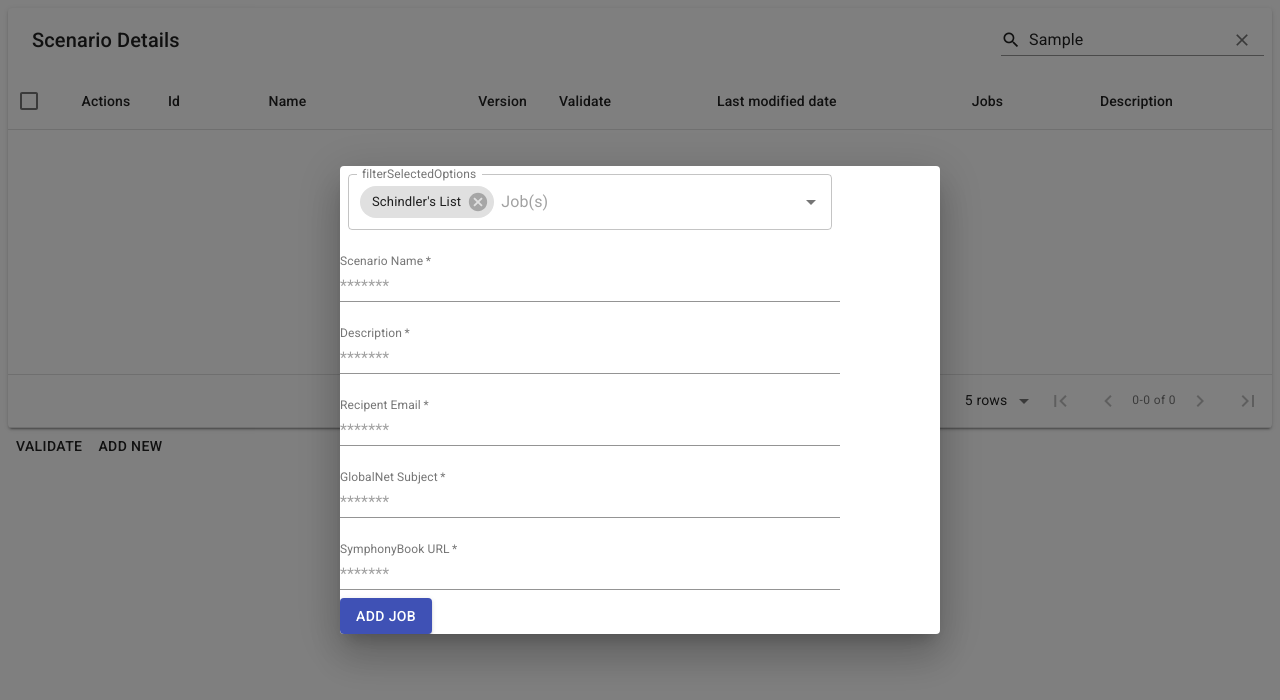
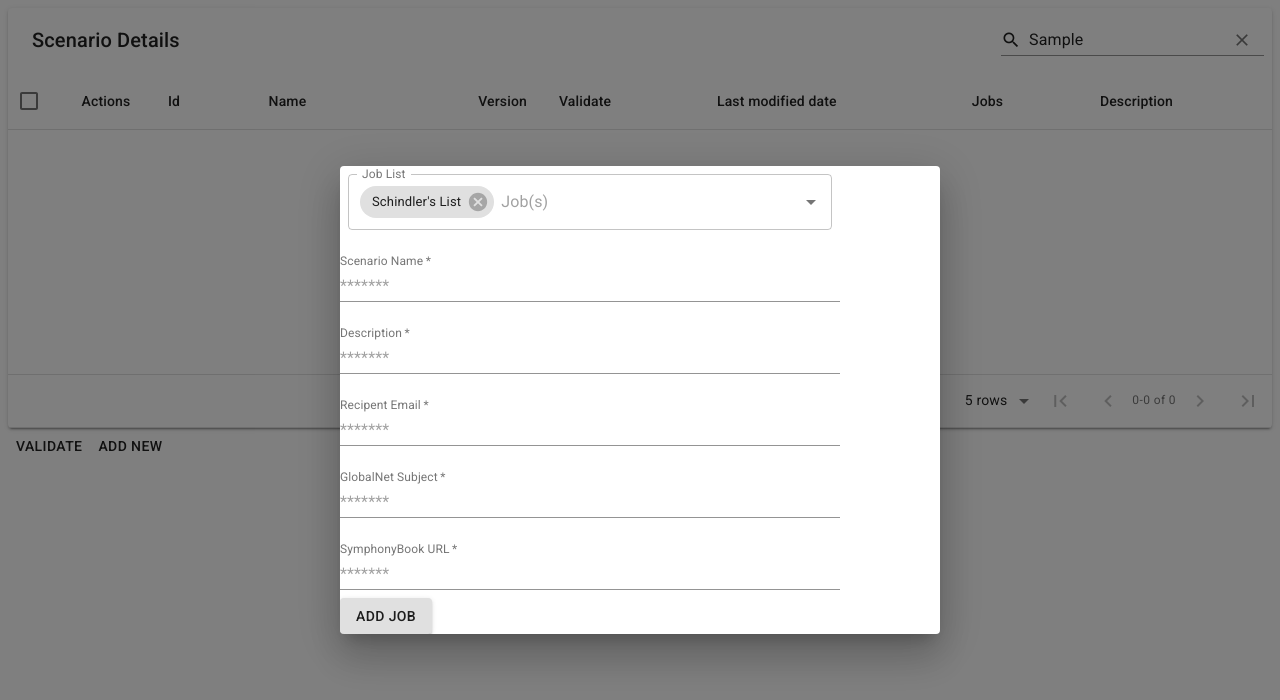
Before and after one commit to charan1922/exampleui20, a React (Create React App) app: page / in a window 1280 px wide. Both pictures are taken after typing "Sample" into the empty fields and a click on the button "ADD NEW". Shown: the top 700 px of the page. Built offline with nearby package versions, Linux system fonts and the light colour scheme.

Commit message:
fix addJob

```diff
--- a/src/App2.js
+++ b/src/App2.js
@@ -62,6 +62,22 @@ export default function MaterialTableDemo() {
   const [tableData, setTableData] = React.useState([]);
 
 
+
+  const addData = (newData) => {
+    console.log(newData)
+    setTimeout(() => {
+      setState(prevState => {
+        const data = [...prevState.data];
+        data.push(newData);
+        return { ...prevState, data };
+      });
+      setDialogOpen(false)
+    }, 600);
+
+
+  }
+
+
   const handleClick = newPlacement => event => {
     setAnchorEl(event.currentTarget);
     setOpen(prev => placement !== newPlacement || !prev);
@@ -72,7 +88,7 @@ export default function MaterialTableDemo() {
 
   return (
     <>
-      <Dialog open={dialogOpen} onClose={() => setDialogOpen(false)} fullWidth> <App4 /> </Dialog>
+      <Dialog open={dialogOpen} onClose={() => setDialogOpen(false)} fullWidth> <App4 addData={addData} /> </Dialog>
       <Popper open={open} anchorEl={anchorEl} placement={placement} transition>
         {({ TransitionProps }) => (
           <Fade {...TransitionProps} timeout={350}>
--- a/src/App4.js
+++ b/src/App4.js
@@ -20,7 +20,7 @@ const useStyles = makeStyles(theme => ({
     },
 }));
 
-const AddNewJob = () => {
+const AddNewJob = (props) => {
     const classes = useStyles();
 
     return (
@@ -30,13 +30,12 @@ const AddNewJob = () => {
                 validationSchema={passwordSchema}
                 onSubmit={(values) => {
                     const { jobList, scenarioName, desc, recipentEmail, symphonybookURL, globalNetSubject } = values;
-
-
+                    let data = { id: '5cd9307025f4f0572995990f', name: scenarioName, version: 1.0, validate: true, lastModifiedDate: '2017-06-02T11:22', jobs: 'AnovaGPAR', desc: desc };
+                    console.log(data, "a")
+                    props.addData(data);
                 }
                 }
             >
-
-
                 {props => {
                     const {
                         values,
@@ -44,17 +43,20 @@ const AddNewJob = () => {
                         errors,
                         handleChange,
                         handleBlur,
-                        handleSubmit
+                        handleSubmit,
+                        setFieldValue
                     } = props;
 
                     return (
-                        <form autoComplete="on" noValidate onSubmit={handleSubmit}>
+                        <form onSubmit={handleSubmit}>
                             <Autocomplete
                                 multiple
                                 id="tags-outlined"
                                 name='jobList'
+                                label="JobList"
                                 options={jobList}
                                 style={{ margin: 8 }}
+                                onChange={(value) => setFieldValue('jobList', value)}
                                 getOptionLabel={option => option.jobName}
                                 defaultValue={[jobList[5]]}
                                 filterSelectedOptions
@@ -62,13 +64,23 @@ const AddNewJob = () => {
                                     <TextField
                                         {...params}
                                         variant="outlined"
-                                        label="filterSelectedOptions"
+                                        label="Job List"
+                                        name='jobList'
                                         placeholder="Job(s)"
+                                        // required
+                                        InputLabelProps={{
+                                            shrink: true
+                                        }}
+                                        error={errors.jobList && touched.jobList}
+                                        helperText={
+                                            errors.jobList &&
+                                            touched.jobList &&
+                                            errors.jobList
+                                        }
                                     />
                                 )}
                             />
 
-                            <div>
                             <TextField
                                 className="form-textfield form-textfield-label"
                                 error={errors.scenarioName && touched.scenarioName}
@@ -91,8 +103,7 @@ const AddNewJob = () => {
                                     errors.scenarioName
                                 }
                             />
-                            </div>
-                            <div>
+
                             <TextField
                                 className="form-textfield form-textfield-label"
                                 error={errors.desc && touched.desc}
@@ -117,13 +128,12 @@ const AddNewJob = () => {
                             />
 
 
-                            </div>
 
                             <TextField
                                 className="form-textfield form-textfield-label"
                                 error={errors.recipentEmail && touched.recipentEmail}
                                 label="Recipent Email"
-                                id="filled-margin-dense"
+                                id="filled-margin-dense1"
                                 name='recipentEmail'
                                 InputLabelProps={{
                                     shrink: true
@@ -143,10 +153,9 @@ const AddNewJob = () => {
                             />
 
 
-                            <div>
 
                             <TextField
-                                    id="filled-margin-normal"
+                                id="filled-margin-normal12"
                                 className="form-textfield form-textfield-label"
                                 error={errors.globalNetSubject && touched.globalNetSubject}
                                 label="GlobalNet Subject"
@@ -169,9 +178,8 @@ const AddNewJob = () => {
                             />
 
 
-                            </div>
                             <TextField
-                                id="filled-margin-normal"
+                                id="filled-margin-normal123"
                                 className="form-textfield form-textfield-label"
                                 error={errors.symphonybookURL && touched.symphonybookURL}
                                 label="SymphonyBook URL"
@@ -193,15 +201,11 @@ const AddNewJob = () => {
                                 }
                             />
 
-                            <div className="mt-3 mb-2 d-flex justify-content-center align-items-center">
-                                <Button
-                                    type="submit"
-                                    variant="contained"
-                                    color="primary"
+                            <Button type="submit" variant="contained"
+
                             >
                                 Add JOb
                         </Button>
-                            </div>
                         </form>
                     );
                 }}
```
Lines whose indentation alone changed are shown as unchanged.
